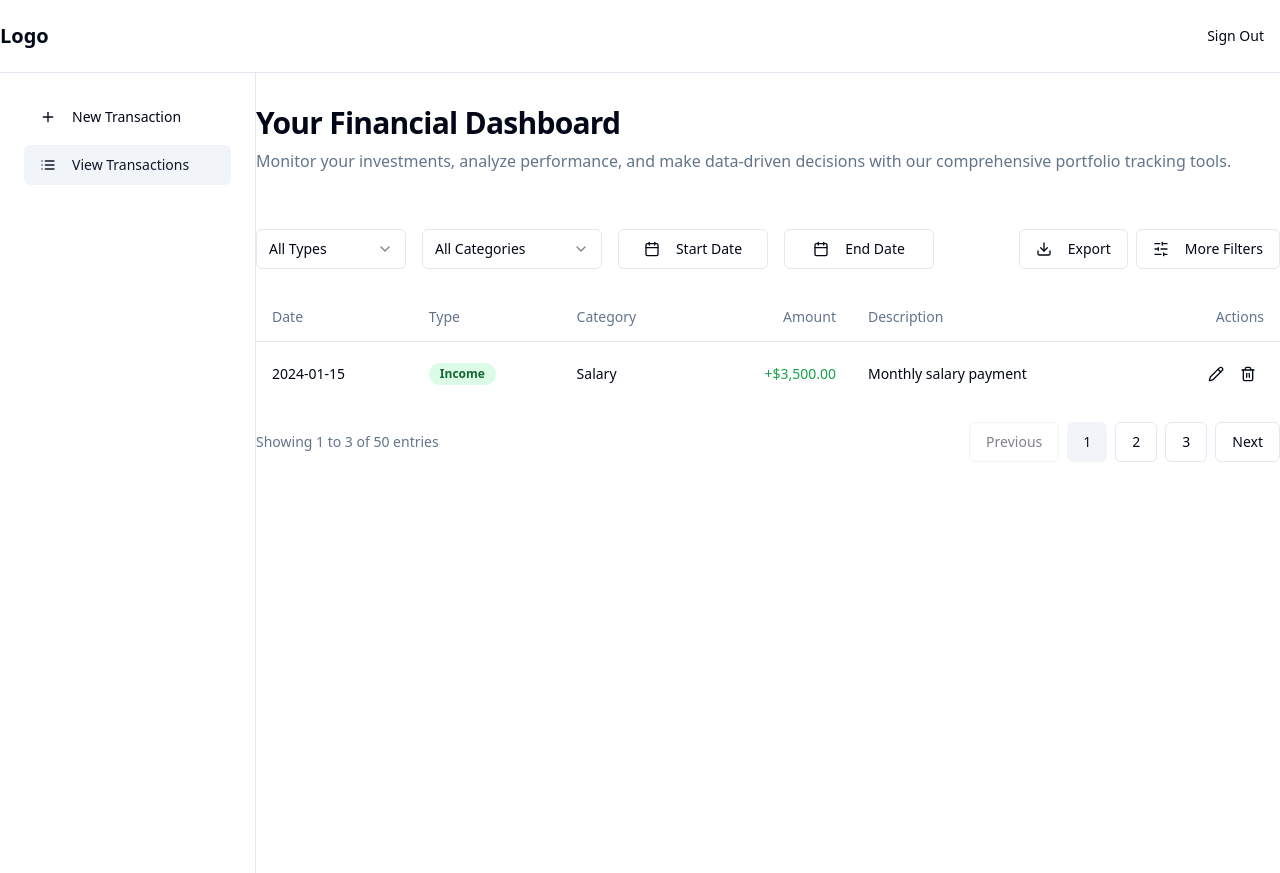
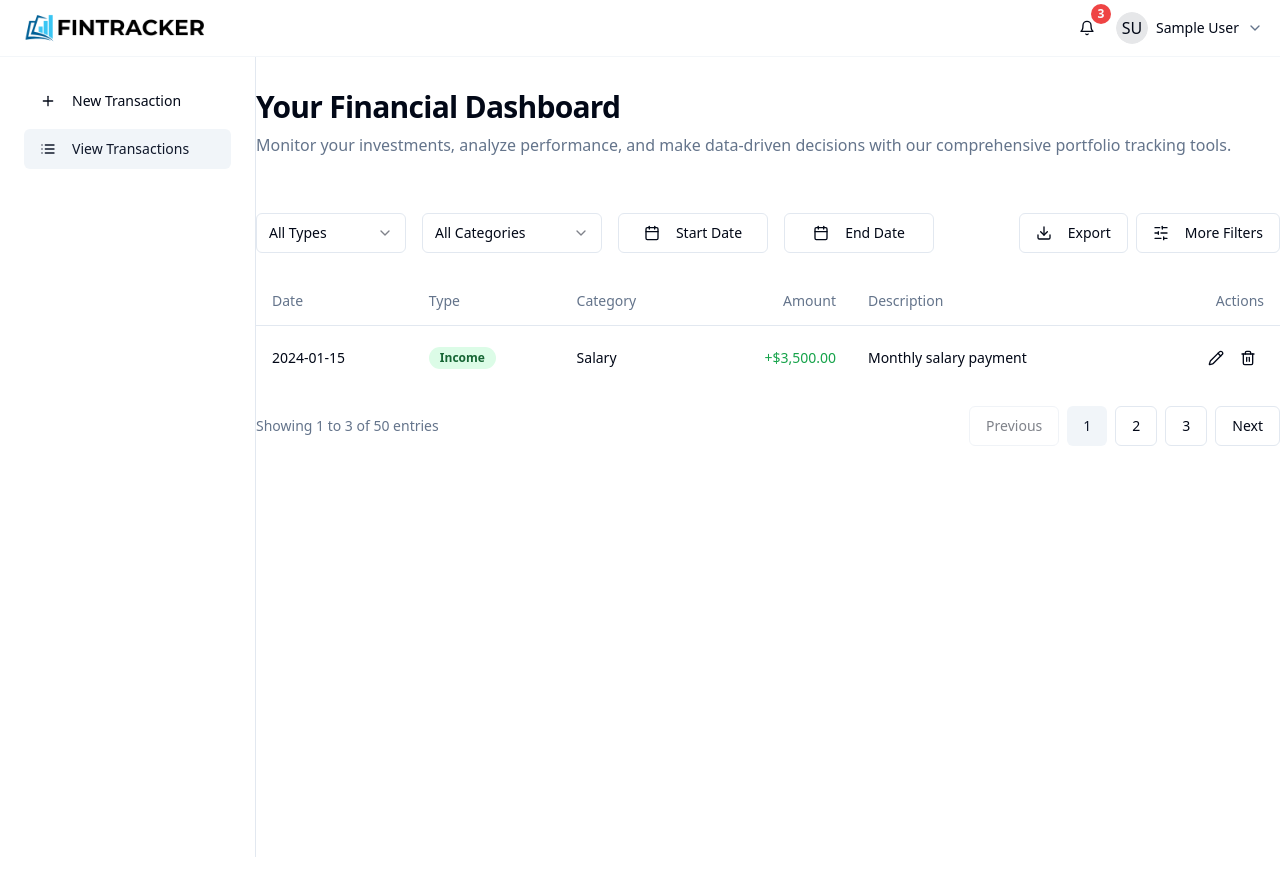
Before and after one commit to odagora/personal-finance-goals-tracker, a React (Vite) app in the folder frontend/: page /transactions in a window 1280 px wide. Built offline with nearby package versions, Linux system fonts and the light colour scheme; no server answers; sample sign-in values are in the browser's storage.

Commit message:
feat(ui): implement top navigation bar with user profile and notifications

```diff
--- a/frontend/package.json
+++ b/frontend/package.json
@@ -17,6 +17,7 @@
   },
   "dependencies": {
     "@hookform/resolvers": "^3.9.1",
+    "@radix-ui/react-avatar": "^1.1.2",
     "@radix-ui/react-dialog": "^1.1.4",
     "@radix-ui/react-dropdown-menu": "^2.1.4",
     "@radix-ui/react-label": "^2.1.1",
--- /dev/null
+++ b/frontend/src/assets/icons/BellIcon.tsx
@@ -0,0 +1,17 @@
+export function BellIcon() {
+  return (
+    <svg
+      width="24"
+      height="24"
+      viewBox="0 0 24 24"
+      fill="none"
+      stroke="currentColor"
+      strokeWidth="2"
+      strokeLinecap="round"
+      strokeLinejoin="round"
+    >
+      <path d="M18 8A6 6 0 0 0 6 8c0 7-3 9-3 9h18s-3-2-3-9" />
+      <path d="M13.73 21a2 2 0 0 1-3.46 0" />
+    </svg>
+  );
+}
--- /dev/null
+++ b/frontend/src/assets/icons/ChevronDownIcon.tsx
@@ -0,0 +1,19 @@
+import type { SVGProps } from 'react';
+
+export function ChevronDownIcon(props: SVGProps<SVGSVGElement>) {
+  return (
+    <svg
+      width="24"
+      height="24"
+      viewBox="0 0 24 24"
+      fill="none"
+      stroke="currentColor"
+      strokeWidth="2"
+      strokeLinecap="round"
+      strokeLinejoin="round"
+      {...props}
+    >
+      <path d="m6 9 6 6 6-6" />
+    </svg>
+  );
+}
--- /dev/null
+++ b/frontend/src/components/common/TopNav/NotificationBell.tsx
@@ -0,0 +1,34 @@
+import { Button } from '@/components/ui/button';
+import { BellIcon } from '@/assets/icons/BellIcon';
+import { Badge } from '@/components/ui/badge';
+import { Tooltip, TooltipContent, TooltipProvider, TooltipTrigger } from '@/components/ui/tooltip';
+
+interface NotificationBellProps {
+  count?: number;
+}
+
+export function NotificationBell({ count }: NotificationBellProps) {
+  return (
+    <TooltipProvider>
+      <Tooltip>
+        <TooltipTrigger asChild>
+          <Button
+            variant="ghost"
+            size="icon"
+            className="relative hover:bg-accent transition-colors"
+          >
+            <BellIcon />
+            {count && count > 0 ? (
+              <Badge className="absolute -top-1 -right-1 h-5 w-5 justify-center rounded-full bg-destructive p-0 text-xs text-destructive-foreground">
+                {count > 9 ? '9+' : count}
+              </Badge>
+            ) : null}
+          </Button>
+        </TooltipTrigger>
+        <TooltipContent>
+          <p>Notifications</p>
+        </TooltipContent>
+      </Tooltip>
+    </TooltipProvider>
+  );
+}
--- /dev/null
+++ b/frontend/src/components/common/TopNav/UserNav.tsx
@@ -0,0 +1,57 @@
+import { Avatar, AvatarFallback } from '@/components/ui/avatar';
+import {
+  DropdownMenu,
+  DropdownMenuContent,
+  DropdownMenuItem,
+  DropdownMenuSeparator,
+  DropdownMenuTrigger,
+} from '@/components/ui/dropdown-menu';
+import { ChevronDownIcon } from '@/assets/icons/ChevronDownIcon';
+import { useAuth } from '@/hooks/useAuthContext';
+import { useNavigate } from 'react-router-dom';
+
+export function UserNav() {
+  const { user, logout } = useAuth();
+  const navigate = useNavigate();
+
+  const handleSignOut = () => {
+    logout();
+    navigate('/auth/login');
+  };
+
+  // Get initials from user's name
+  const getInitials = (name: string) => {
+    return name
+      .split(' ')
+      .map((n) => n[0])
+      .join('')
+      .toUpperCase();
+  };
+
+  return (
+    <DropdownMenu>
+      <DropdownMenuTrigger asChild>
+        <button className="flex items-center gap-2 rounded-md border border-transparent py-1.5 hover:bg-accent transition-colors">
+          <Avatar className="h-8 w-8">
+            <AvatarFallback className="bg-primary/10">
+              {user?.name ? getInitials(user.name) : 'U'}
+            </AvatarFallback>
+          </Avatar>
+          <span className="text-sm font-medium">{user?.name || 'User'}</span>
+          <ChevronDownIcon className="h-4 w-4 text-muted-foreground" />
+        </button>
+      </DropdownMenuTrigger>
+      <DropdownMenuContent align="end" className="w-56">
+        <DropdownMenuItem className="cursor-pointer focus:bg-accent">Profile</DropdownMenuItem>
+        <DropdownMenuItem className="cursor-pointer focus:bg-accent">Settings</DropdownMenuItem>
+        <DropdownMenuSeparator />
+        <DropdownMenuItem
+          className="cursor-pointer focus:bg-accent text-destructive focus:text-destructive"
+          onClick={handleSignOut}
+        >
+          Sign Out
+        </DropdownMenuItem>
+      </DropdownMenuContent>
+    </DropdownMenu>
+  );
+}
--- a/frontend/src/components/common/TopNav/index.tsx
+++ b/frontend/src/components/common/TopNav/index.tsx
@@ -1,39 +1,44 @@
-import { Link, useNavigate } from 'react-router-dom';
-import { Button } from '@/components/ui/button';
+import { Link } from 'react-router-dom';
 import { useAuth } from '@/hooks/useAuthContext';
+import { UserNav } from './UserNav';
+import { NotificationBell } from './NotificationBell';
+import Logo from '@/assets/images/fintracker-logo-black.png';
 
 export function TopNav() {
-  const { isAuthenticated, logout } = useAuth();
-  const navigate = useNavigate();
-
-  const handleSignOut = () => {
-    logout();
-    navigate('/auth/login');
-  };
+  const { isAuthenticated } = useAuth();
 
   return (
-    <header className="border-b">
-      <nav className="container flex items-center justify-between py-4">
-        <Link to="/" className="text-xl font-bold">
-          Logo
-        </Link>
-        <div className="flex gap-4">
+    <header className="sticky top-0 z-50 w-full border-b border-border/40 bg-background/95 backdrop-blur supports-[backdrop-filter]:bg-background/60">
+      <div className="container flex h-14 max-w-screen-2xl items-center px-4">
+        <div className="flex items-center">
+          <Link to="/" className="flex items-center">
+            <img src={Logo} alt="Fintracker" className="h-8 w-auto" />
+          </Link>
+        </div>
+        <div className="flex flex-1 items-center justify-end">
           {!isAuthenticated ? (
-            <>
-              <Button variant="ghost" asChild>
-                <Link to="/auth/login">Sign In</Link>
-              </Button>
-              <Button asChild>
-                <Link to="/auth/register">Sign Up</Link>
-              </Button>
-            </>
+            <div className="flex items-center gap-4">
+              <Link
+                to="/auth/login"
+                className="text-sm font-medium text-muted-foreground transition-colors hover:text-primary"
+              >
+                Sign In
+              </Link>
+              <Link
+                to="/auth/register"
+                className="text-sm font-medium text-primary transition-colors hover:text-primary/80"
+              >
+                Sign Up
+              </Link>
+            </div>
           ) : (
-            <Button variant="ghost" onClick={handleSignOut}>
-              Sign Out
-            </Button>
+            <div className="flex items-center gap-2">
+              <NotificationBell count={3} />
+              <UserNav />
+            </div>
           )}
         </div>
-      </nav>
+      </div>
     </header>
   );
 }
--- /dev/null
+++ b/frontend/src/components/ui/avatar.tsx
@@ -0,0 +1,48 @@
+import * as React from "react"
+import * as AvatarPrimitive from "@radix-ui/react-avatar"
+
+import { cn } from "@/lib/utils"
+
+const Avatar = React.forwardRef<
+  React.ElementRef<typeof AvatarPrimitive.Root>,
+  React.ComponentPropsWithoutRef<typeof AvatarPrimitive.Root>
+>(({ className, ...props }, ref) => (
+  <AvatarPrimitive.Root
+    ref={ref}
+    className={cn(
+      "relative flex h-10 w-10 shrink-0 overflow-hidden rounded-full",
+      className
+    )}
+    {...props}
+  />
+))
+Avatar.displayName = AvatarPrimitive.Root.displayName
+
+const AvatarImage = React.forwardRef<
+  React.ElementRef<typeof AvatarPrimitive.Image>,
+  React.ComponentPropsWithoutRef<typeof AvatarPrimitive.Image>
+>(({ className, ...props }, ref) => (
+  <AvatarPrimitive.Image
+    ref={ref}
+    className={cn("aspect-square h-full w-full", className)}
+    {...props}
+  />
+))
+AvatarImage.displayName = AvatarPrimitive.Image.displayName
+
+const AvatarFallback = React.forwardRef<
+  React.ElementRef<typeof AvatarPrimitive.Fallback>,
+  React.ComponentPropsWithoutRef<typeof AvatarPrimitive.Fallback>
+>(({ className, ...props }, ref) => (
+  <AvatarPrimitive.Fallback
+    ref={ref}
+    className={cn(
+      "flex h-full w-full items-center justify-center rounded-full bg-muted",
+      className
+    )}
+    {...props}
+  />
+))
+AvatarFallback.displayName = AvatarPrimitive.Fallback.displayName
+
+export { Avatar, AvatarImage, AvatarFallback }
--- a/frontend/src/contexts/AuthProvider.tsx
+++ b/frontend/src/contexts/AuthProvider.tsx
@@ -1,5 +1,5 @@
 import { useEffect, useState } from 'react';
-import { AuthState, LoginCredentials, RegisterCredentials } from '@/types/auth';
+import { AuthState, LoginCredentials, RegisterCredentials, User } from '@/types/auth';
 import { api } from '@/services/api';
 import { AuthContext } from './auth.context';
 import { jwtDecode, JwtPayload } from 'jwt-decode';
@@ -19,6 +19,22 @@ interface ApiErrorResponse {
   statusCode: number;
   status: string;
 }
+
+interface BackendUser {
+  id: string;
+  email: string;
+  firstName: string;
+  lastName: string;
+  createdAt: string;
+}
+
+const transformUser = (backendUser: BackendUser): User => ({
+  id: backendUser.id,
+  email: backendUser.email,
+  name: `${backendUser.firstName} ${backendUser.lastName}`,
+  createdAt: backendUser.createdAt,
+  updatedAt: backendUser.createdAt,
+});
 
 const initialState: AuthState = {
   user: null,
@@ -42,13 +58,13 @@ export function AuthProvider({ children }: { children: React.ReactNode }) {
           throw new Error('Token expired');
         }
 
-        const user = {
+        const user = transformUser({
           id: decoded.userId,
           email: decoded.email,
-          name: `${decoded.firstName} ${decoded.lastName}`,
+          firstName: decoded.firstName,
+          lastName: decoded.lastName,
           createdAt: new Date().toISOString(),
-          updatedAt: new Date().toISOString(),
-        };
+        });
 
         api.defaults.headers.common['Authorization'] = `Bearer ${token}`;
         setState({
@@ -74,13 +90,15 @@ export function AuthProvider({ children }: { children: React.ReactNode }) {
   const login = async (credentials: LoginCredentials) => {
     try {
       const response = await api.post('/auth/login', credentials);
-      const { token, user } = response.data;
+      const { token, user: backendUser } = response.data;
+
+      const transformedUser = transformUser(backendUser);
 
       localStorage.setItem('token', token);
       api.defaults.headers.common['Authorization'] = `Bearer ${token}`;
 
       setState({
-        user,
+        user: transformedUser,
         token,
         isAuthenticated: true,
         isLoading: false,
@@ -97,13 +115,15 @@ export function AuthProvider({ children }: { children: React.ReactNode }) {
   const register = async (credentials: RegisterCredentials) => {
     try {
       const response = await api.post('/auth/register', credentials);
-      const { token, user } = response.data;
+      const { token, user: backendUser } = response.data;
+
+      const transformedUser = transformUser(backendUser);
 
       localStorage.setItem('token', token);
       api.defaults.headers.common['Authorization'] = `Bearer ${token}`;
 
       setState({
-        user,
+        user: transformedUser,
         token,
         isAuthenticated: true,
         isLoading: false,
```
Also changed, not shown: frontend/src/assets/images/fintracker-logo-black.png (added), frontend/src/assets/images/fintracker-logo-white.png (added).
